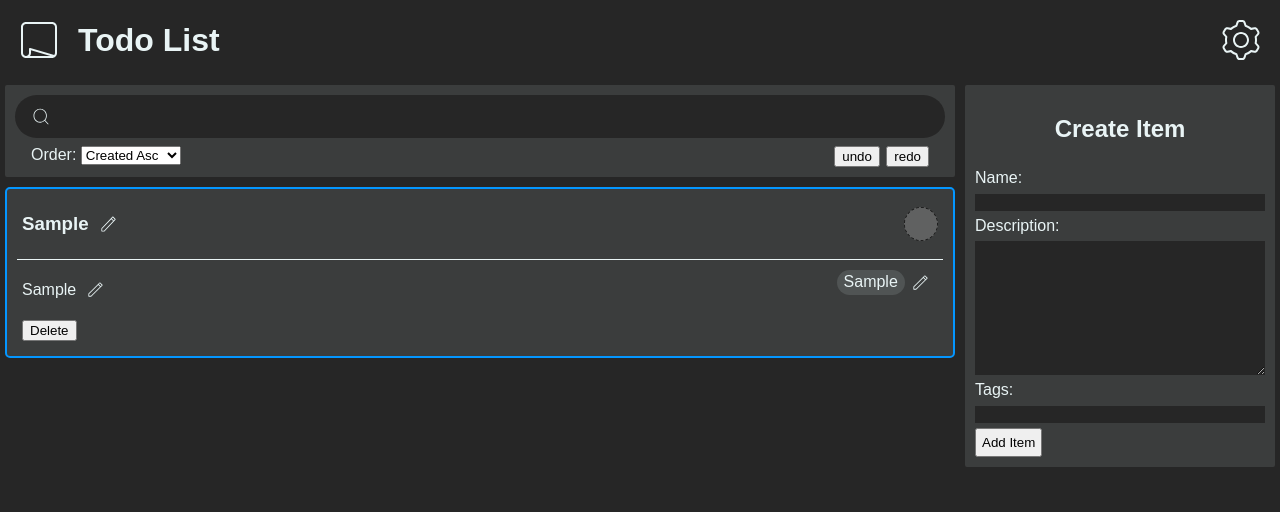
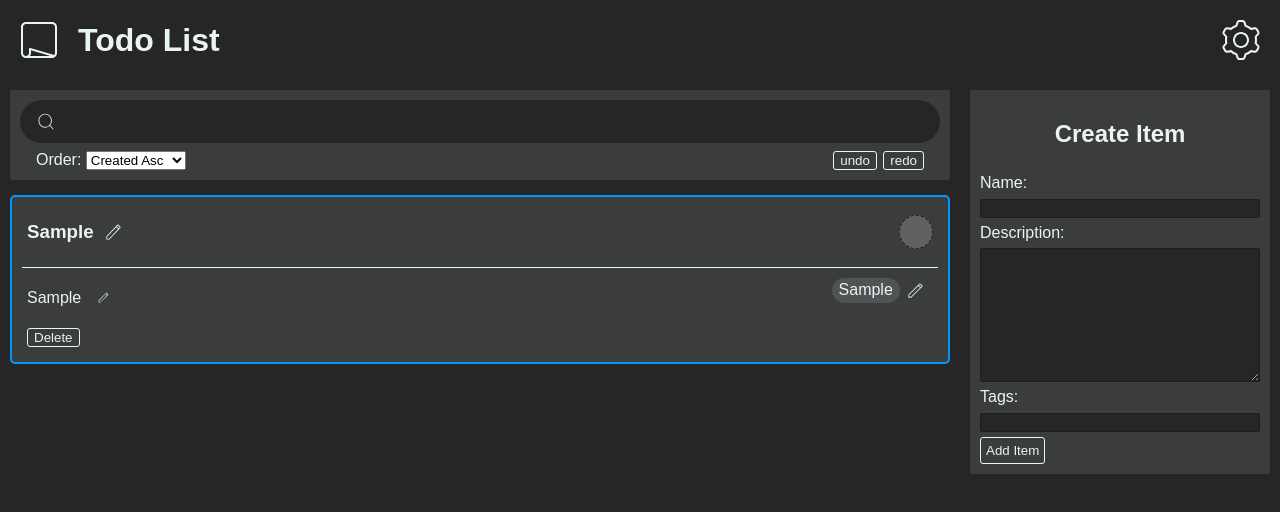
Before and after one commit to jamie-thompson-1024/TODO-React-App, a React (Create React App) app in the folder todo-app-react/: page / in a window 1280 px wide. Both pictures are taken after typing "Sample", "Sample", "Sample" into the empty fields and a click on the button "Add Item". Shown: the top 512 px of the page. Built offline with nearby package versions, Linux system fonts and the light colour scheme.

Commit message:
fix light mode styles

```diff
--- a/todo-app-react/src/Components/App.css
+++ b/todo-app-react/src/Components/App.css
@@ -24,9 +24,27 @@
   }
 }
 
+.App input
+{
+  border-radius: 2px;
+}
+
+.App textarea
+{
+  border-radius: 2px;
+}
+
 .App button
 {
+  color: var(--theme-foreground-text);
+  border: 1px solid var(--theme-foreground-text);
+  border-radius: 3px;
+  background-color: transparent;
+}
 
+.App button:hover
+{
+  background-color: rgba(139, 139, 139, 0.411);
 }
 
 .theme-dark
@@ -40,13 +58,16 @@
 
   --theme-select-border: #0496ff;
 
+  --theme-box-shadow: none;
   --theme-box-border: none;
+
+  --theme-input-border: 1px solid var(--theme-foreground-border);
 }
 
 .theme-light
 {
-  --theme-background-0: #ffffff;
-  --theme-background-1: #f0f0f0;
+  --theme-background-0: #fefefe;
+  --theme-background-1: #fefefe;
   --theme-background-2: #e0e0e0;
 
   --theme-foreground-text: #353535;
@@ -54,5 +75,8 @@
 
   --theme-select-border: #0496ff;
 
-  --theme-box-border: 1px solid var(--theme-foreground-border);
+  --theme-box-shadow: 1px 1px 2px 2px #cccccc;
+  --theme-box-border: none;
+
+  --theme-input-border: 1px solid var(--theme-foreground-border);
 }
--- a/todo-app-react/src/Components/Header/Settings.css
+++ b/todo-app-react/src/Components/Header/Settings.css
@@ -13,10 +13,10 @@
 
 .Settings-wipe
 {
-    background-color: transparent;
-    border: 2px solid red;
-    border-radius: 10000px;
-    color: red;
+    background-color: transparent !important;
+    border: 2px solid red !important;
+    border-radius: 2px !important;
+    color: red !important;
     font-size: 1em;
 
     width: max-content;
@@ -24,12 +24,12 @@
 
 .Settings-wipe:hover
 {
-    background-color: #FF000055;
+    background-color: #FF000055 !important;
 }
 
 .Settings-wipe:focus
 {
-    background-color: #FF0000BB;
+    background-color: #FF0000BB !important;
 }
 
 .Settings-button > img
@@ -40,10 +40,15 @@
 
 .Settings-themeButton
 {
-    background-color: transparent;
-    border: none;
+    background-color: transparent !important;
+    border: none !important;
 
     width: 5em;
+}
+
+.Settings-themeButton:hover
+{
+    background-color: transparent !important;
 }
 
 .Settings-menu
--- a/todo-app-react/src/Components/ItemForm/ItemForm.css
+++ b/todo-app-react/src/Components/ItemForm/ItemForm.css
@@ -8,13 +8,16 @@
     row-gap: 5px;
 
     padding: 10px;
-    margin: 5px;
+    margin: 10px;
 
     height: fit-content;
 
     background-color: var(--theme-background-1);
 
     border-radius: 2px;
+
+    border: var(--theme-box-border);
+    box-shadow: var(--theme-box-shadow);
 }
 
 .ItemForm-errorMessage
@@ -34,7 +37,7 @@
 {
     background-color: var(--theme-background-0);
     color: var(--theme-foreground-text);
-    border: none;
+    border: var(--theme-input-border);
 }
 
 .ItemForm > input:focus
@@ -47,7 +50,7 @@
 {
     background-color: var(--theme-background-0);
     color: var(--theme-foreground-text);
-    border: none;
+    border: var(--theme-input-border);
 }
 
 .ItemForm > textarea:focus
--- a/todo-app-react/src/Components/ItemViewer/Item.css
+++ b/todo-app-react/src/Components/ItemViewer/Item.css
@@ -3,6 +3,9 @@
     background-color: var(--theme-background-1);
 
     border-radius: 2px;
+
+    border: var(--theme-box-border);
+    box-shadow: var(--theme-box-shadow);
 }
 
 .Item-descInput
@@ -82,6 +85,8 @@
     align-items: center;
     column-gap: 7px;
 
+    max-width: 50%;
+
     align-self: start;
     justify-self: start;
 
@@ -91,7 +96,10 @@
 
 .Item-desc
 {
+    width: 100%;
+
     white-space: pre-wrap;
+    overflow-wrap: break-word;
 }
 
 .Item-nameContainer
@@ -149,9 +157,11 @@
 {
     grid-column: 2 / 3;
     grid-row: 1 / 2;
+
     align-self: start;
     justify-self: end;
-    max-width: 60%;
+
+    max-width: 50%;
 }
 
 .Item-state
@@ -189,7 +199,7 @@
 {
     background-color: var(--theme-background-0);
     color: var(--theme-foreground-text);
-    border: none;
+    border: var(--theme-input-border);
 
     padding: 3px;
 
--- a/todo-app-react/src/Components/ItemViewer/ItemViewer.css
+++ b/todo-app-react/src/Components/ItemViewer/ItemViewer.css
@@ -4,12 +4,13 @@
     grid-column: 1 / 2;
 
     margin: 5px;
+    padding: 5px;
 
     overflow-y: visible;
 
     display: flex;
     flex-direction: column;
-    row-gap: 10px;
+    row-gap: 15px;
 }
 
 @media (min-width: 45em)
--- a/todo-app-react/src/Components/ItemViewer/SearchBar.css
+++ b/todo-app-react/src/Components/ItemViewer/SearchBar.css
@@ -8,6 +8,9 @@
     border-radius: 2px;
 
     background-color: var(--theme-background-1);
+
+    border: var(--theme-box-border);
+    box-shadow: var(--theme-box-shadow);
 }
 
 .SearchBar-bar
@@ -16,6 +19,9 @@
 
     background-color: var(--theme-background-0);
     color: var(--theme-foreground-text);
+
+    border: var(--theme-box-border);
+    box-shadow: var(--theme-box-shadow);
 
     padding: 5px 10px 5px 10px;
 
@@ -71,6 +77,11 @@
     width: 2.5em;
     height: 2.5em;
 
-    background-color: var(--theme-background-0);
-    border: none;
+    background-color: transparent !important;
+    border: none !important;
 }
+
+.SearchBar-searchButton:hover
+{
+    background-color: transparent !important;
+}
```
